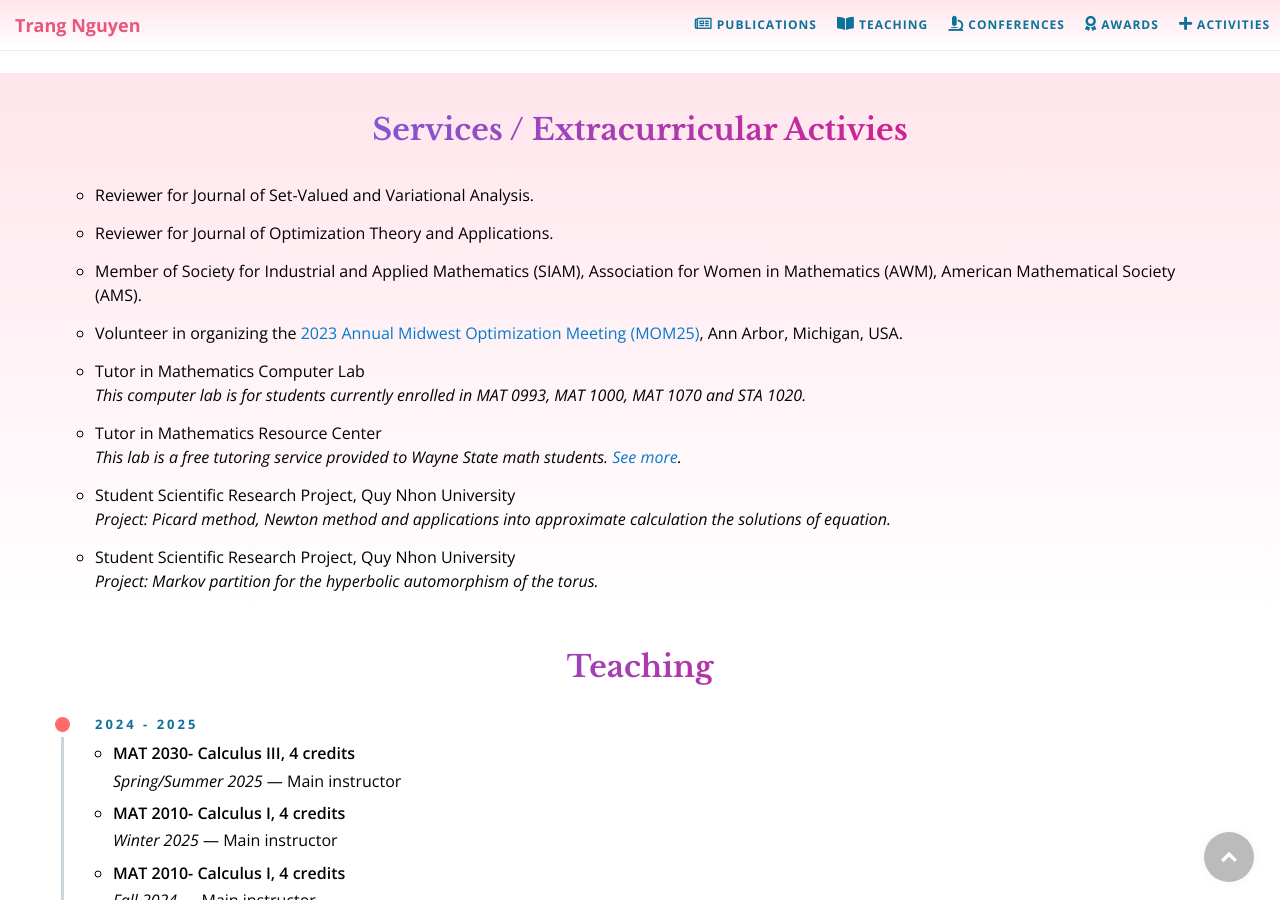
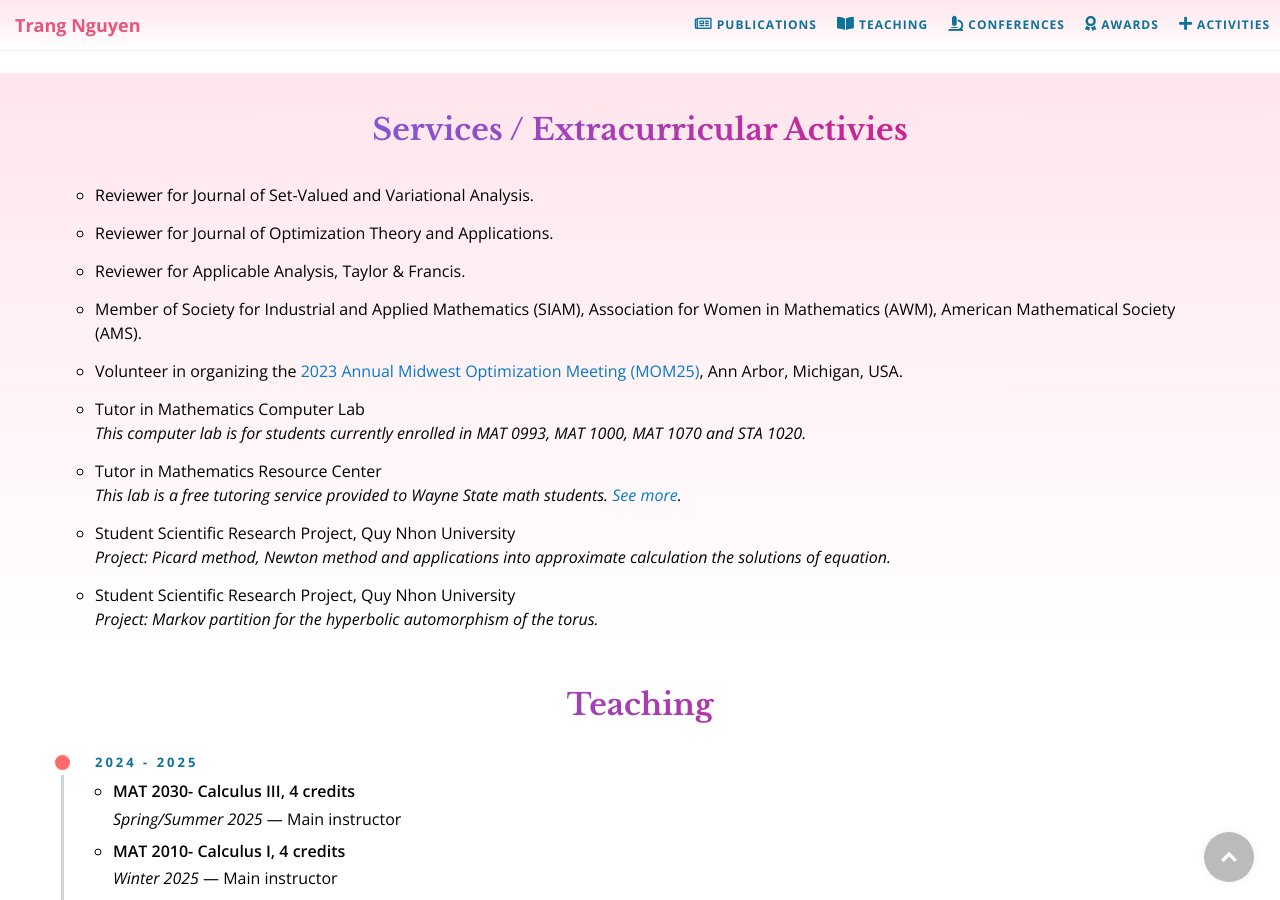
Before and after one commit to daitrangng/daitrangng.github.io, a Jekyll site: the page built from index.md, in a window 1280 px wide and 900 px high, scrolled down 2276 px. Built offline with Jekyll 4.4.1, drawn with Linux system fonts in a browser that asks for light colours; formulas are drawn with MathJax 3.

Commit message:
reviewer

```diff
--- a/_data/activities.yml
+++ b/_data/activities.yml
@@ -1,6 +1,7 @@
 # markdown syntax: https://www.markdownguide.org/basic-syntax/
 - activity: "Reviewer for Journal of Set-Valued and Variational Analysis."
 - activity: "Reviewer for Journal of Optimization Theory and Applications."
+- activity: "Reviewer for Applicable Analysis, Taylor & Francis."
 - activity: "Member of Society for Industrial and Applied Mathematics (SIAM), Association for Women in Mathematics (AWM), American Mathematical Society (AMS)."
 - activity: "Volunteer in organizing the [2023 Annual Midwest Optimization Meeting (MOM25)](https://emunix.emich.edu/~bwang/MOM2023/index.html), Ann Arbor, Michigan, USA."
 - activity: "Tutor in Mathematics Computer Lab"
```
